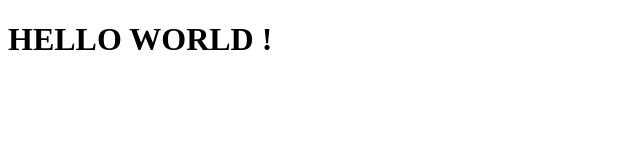
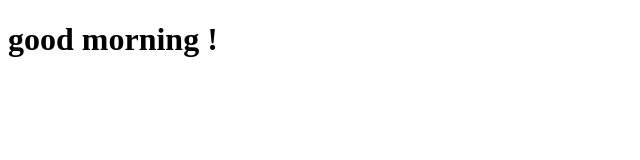
Before and after one commit to lalchimi/student-project, a plain HTML site: page index.html in a window 1280 px wide. Shown: the whole page, without its empty margins (0-640 px from the left). Drawn offline with Linux system fonts and the light colour scheme.

Commit message:
change index with good morning

```diff
--- a/index.html
+++ b/index.html
@@ -6,6 +6,6 @@
     <title>student-project</title>
 </head>
 <body>
-    <h1>HELLO WORLD !</h1>
+    <h1>good morning !</h1>
 </body>
 </html>
```
